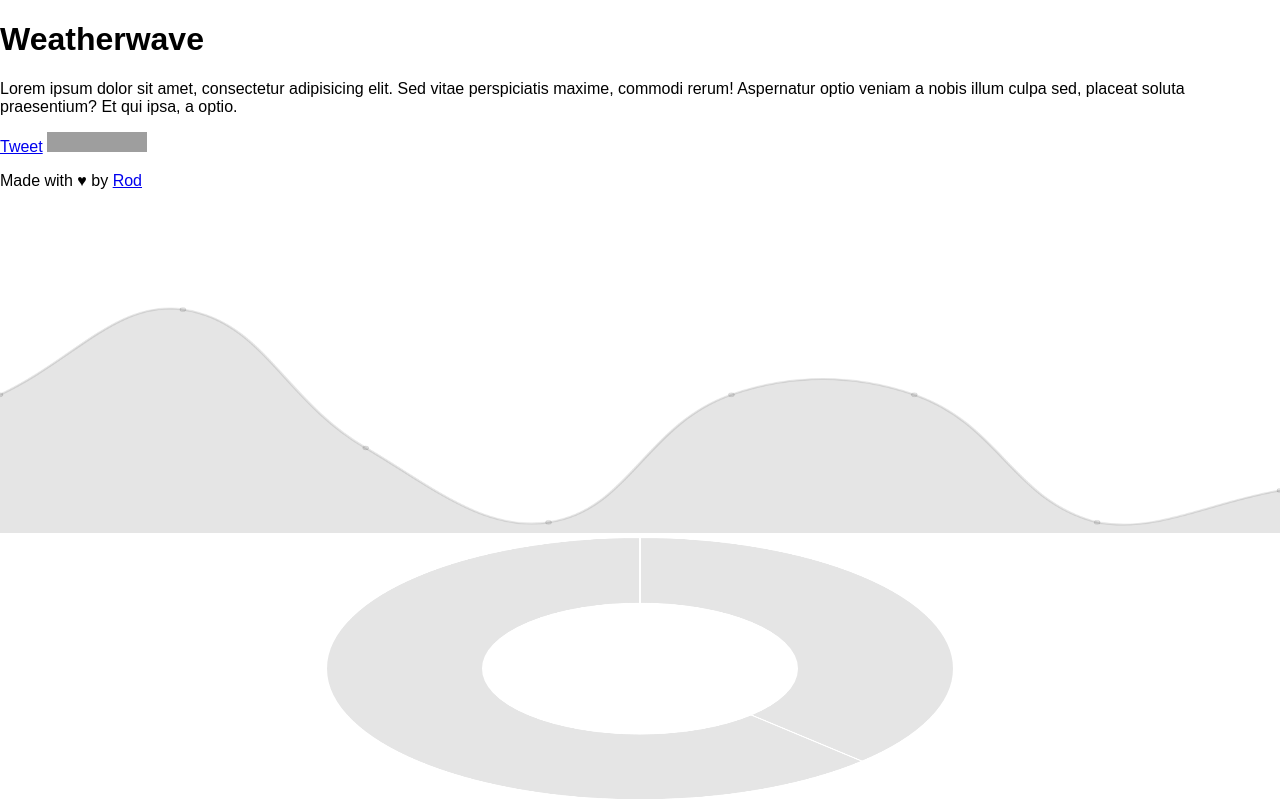
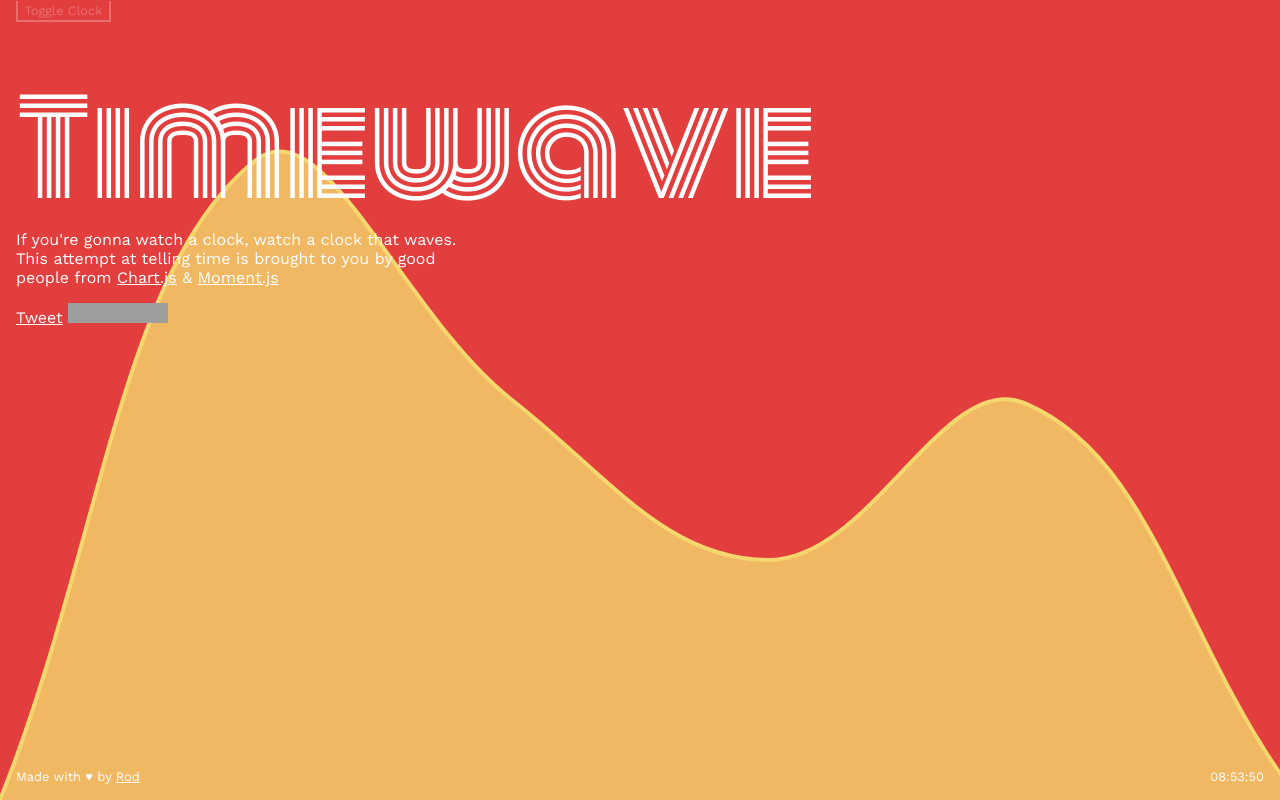
Before and after one commit to rod/location-selection, a website: page index.html in a window 1280 px wide. Drawn offline with nearby package versions, Linux system fonts and the light colour scheme; grey boxes are pictures that could not be loaded.

Commit message:
adds interactions

```diff
--- a/index.html
+++ b/index.html
@@ -3,40 +3,39 @@
 
 <head>
   <meta charset="utf-8">
-  <meta name="description" content="Send secret messages all 1776 style">
+  <meta name="description" content="">
   <meta name="viewport" content="width=device-width, initial-scale=1">
-  <title>Weatherwave</title>
+  <title>Timewave</title>
   <!-- Styles -->
+  <link href="https://fonts.googleapis.com/css?family=Monoton|Work+Sans" rel="stylesheet">
   <link rel="stylesheet" href="styles/main.css">
 </head>
 
 <body>
   <main>
-    <section>
-      <header class="header">
-        <h1>Weatherwave</h1>
-        <p class="lead">
-          Lorem ipsum dolor sit amet, consectetur adipisicing elit. Sed vitae perspiciatis maxime, commodi rerum! Aspernatur optio veniam a nobis illum culpa sed, placeat soluta praesentium? Et qui ipsa, a optio.
-        </p>
+    <small id="toggle">Toggle Clock</small>
 
-        <p>
-          <a href="https://twitter.com/share" class="twitter-share-button" data-text="Check out this Cardan Grille and spy like its 1776 👀" data-via="buddjennings" data-hashtags="100DaysOfCode">Tweet</a> <script>!function(d,s,id){var js,fjs=d.getElementsByTagName(s)[0],p=/^http:/.test(d.location)?'http':'https';if(!d.getElementById(id)){js=d.createElement(s);js.id=id;js.src=p+'://platform.twitter.com/widgets.js';fjs.parentNode.insertBefore(js,fjs);}}(document, 'script', 'twitter-wjs');</script>
+    <header class="header target">
+      <h1>Timewave</h1>
+      <p class="lead">
+        If you're gonna watch a clock, watch a clock that waves. This attempt at telling time is brought to you by good people from <a href="http://www.chartjs.org/" target="_blank">Chart.js</a> &amp; <a href="http://momentjs.com/" target="_blank">Moment.js</a>
+      </p>
 
-          <iframe src="https://ghbtns.com/github-btn.html?user=rod&type=follow" frameborder="0" scrolling="0" width="100px" height="20px"></iframe>
-        </p>
-      </header>
+      <p>
+        <a href="https://twitter.com/share" class="twitter-share-button" data-text="Timewave" data-via="buddjennings" data-hashtags="100DaysOfCode">Tweet</a> <script>!function(d,s,id){var js,fjs=d.getElementsByTagName(s)[0],p=/^http:/.test(d.location)?'http':'https';if(!d.getElementById(id)){js=d.createElement(s);js.id=id;js.src=p+'://platform.twitter.com/widgets.js';fjs.parentNode.insertBefore(js,fjs);}}(document, 'script', 'twitter-wjs');</script>
 
-      <footer class="footer">
-        <p>Made with &hearts; by <a href="http://rod.today">Rod</a></p>
-      </footer>
-    </section>
+        <iframe src="https://ghbtns.com/github-btn.html?user=rod&type=follow" frameborder="0" scrolling="0" width="100px" height="20px"></iframe>
+      </p>
+    </header>
 
     <canvas id="wave"></canvas>
-    <canvas id="donut"></canvas>
+    <small id="time" class="target"></small>
+    <small class="plug target">Made with &hearts; by <a href="http://rod.today">Rod</a></small>
 
   </main>
   <!-- Scripts -->
-  <script src="https://cdnjs.cloudflare.com/ajax/libs/Chart.js/2.1.6/Chart.min.js" type=""></script>
+  <script src="https://cdnjs.cloudflare.com/ajax/libs/moment.js/2.13.0/moment.min.js"></script>
+  <script src="https://cdnjs.cloudflare.com/ajax/libs/Chart.js/2.1.6/Chart.min.js"></script>
   <script src="scripts/main.js"></script>
 
 </body>
--- a/package.json
+++ b/package.json
@@ -1,5 +1,5 @@
 {
-  "name": "weatherwave",
+  "name": "waveclock",
   "version": "1.0.0",
   "description": "",
   "main": "gulpfile.js",
--- a/scripts/main.js
+++ b/scripts/main.js
@@ -1,49 +1,22 @@
 console.log('#100DaysOfCode: Day 2');
 
 var ctx = document.body.querySelector('#wave');
-var ctx2 = document.body.querySelector('#donut');
 
-var ascii = 'ABCDEFGHIJKLMNOPQRSTUVWXYZ'
-
-var name = 'Muhammad'.replace(/\W+/g, '').toUpperCase();
-var nameArr = name.split('');
-var namePts = [];
-
-var vowels = [];
-var consos = [];
-
-nameArr.forEach(function(ltr, i, nums) {
-  namePts.push(ascii.indexOf(ltr) + 1);
-
-  if (ltr === 'A' || ltr === 'E' || ltr === 'I' || ltr === 'O' || ltr === 'U') {
-    vowels.push(ltr);
-  } else {
-    consos.push(ltr);
-  }
-});
-
-console.log(vowels, consos);
-
-var myPieChart = new Chart(ctx2,{
-    type: 'doughnut',
-    labels: ['Vowels', 'Consonants'],
-    data: {
-      datasets: [{
-        data: [3, 5],
-      }],
-    },
-});
-
-
-var myLineChart = new Chart(ctx, {
+var wave = new Chart(ctx, {
   type: 'line',
   data: {
-    labels: nameArr,
+    labels: ['H', 'H', 'M', 'M', 'S', 'S'],
     datasets: [
       {
-        data: namePts,
+        borderColor: '#F5D76E',
+        backgroundColor: 'rgba(245, 215, 110, 0.8)',
+        borderWidth: 4,
+        borderCapStyle: 'round',
+        pointRadius: 0,
+        lineTension: 0.4,
+        data: moment().format('HHmmss').split(''),
       },
-    ]
+    ],
   },
   options: {
     legend: {
@@ -51,8 +24,32 @@ var myLineChart = new Chart(ctx, {
     },
     scales: {
       xAxes: [{ display: false }],
-      yAxes: [{ display: false }],
+      yAxes: [{
+        display: false,
+        ticks: {
+          max: 9,
+        },
+      }],
     },
     maintainAspectRatio: false,
+    animation: {
+      duration: 1000,
+      easing: 'easeOutQuint',
+    },
   },
 });
+
+function refresh() {
+  document.body.querySelector('#time').innerHTML = moment().format('HH:mm:ss');
+
+  wave.data.datasets[0].data = moment().format('HHmmss').split('');
+  wave.update();
+}
+
+setInterval(refresh, 1000);
+
+document.body.querySelector('#toggle').addEventListener('click', function() {
+  document.body.querySelectorAll('.target').forEach(function(el) {
+    el.classList.toggle("hidden");
+  });
+});
--- a/styles/main.scss
+++ b/styles/main.scss
@@ -2,6 +2,7 @@
 
 $white: #fff;
 $black: #222;
+$red: #e23e3e;
 $transition: all 0.3s ease-in;
 
 html {
@@ -19,18 +20,79 @@ main {
   width: 100%;
 }
 
+body {
+  background: $red;
+  color: $white;
+  font-family: 'work sans', sans-serif;
+}
+
 main {
-  display: flex;
-  flex-direction: column;
-  min-height: 100vh;
   position: relative;
 }
-section,
-canvas {
-  height: 50%;
-  overflow: hidden;
+
+header {
+  margin: 4em 0;
+  padding: 0 1em;
+  max-width: 30em;
+  width: 100%;
 }
 
-canvas {
-  max-height: 50%;
+a {
+  color: inherit;
+
+  &:hover,
+  &:visited {
+    color: inherit;
+  }
 }
+
+h1 {
+  font-family: 'monoton';
+  font-size: 10vw;
+  font-weight: normal;
+  line-height: 1;
+  margin: 0;
+}
+
+#wave {
+  position: fixed;
+  bottom: 0;
+  left: 0;
+  max-height: 90%;
+  overflow: visible;
+  z-index: -1;
+}
+
+#time,
+.plug {
+  position: fixed;
+  bottom: 1rem;
+}
+
+#time { right: 1rem; }
+.plug { left: 1rem; }
+
+#toggle {
+  border: 2px solid $white;
+  border-top: 0;
+  cursor: pointer;
+  display: inline-block;
+  line-height: 1.5;
+  padding: 0 .5em;
+  margin-left: 1rem;
+  opacity: 0.25;
+  transition: $transition;
+
+  &:hover {
+    opacity: 1;
+  }
+}
+
+.target {
+  opacity: 1;
+  transition: $transition;
+
+  &.hidden {
+    opacity: 0;
+  }
+}
```
Also changed, not shown: styles/main.css, 1 other file.
